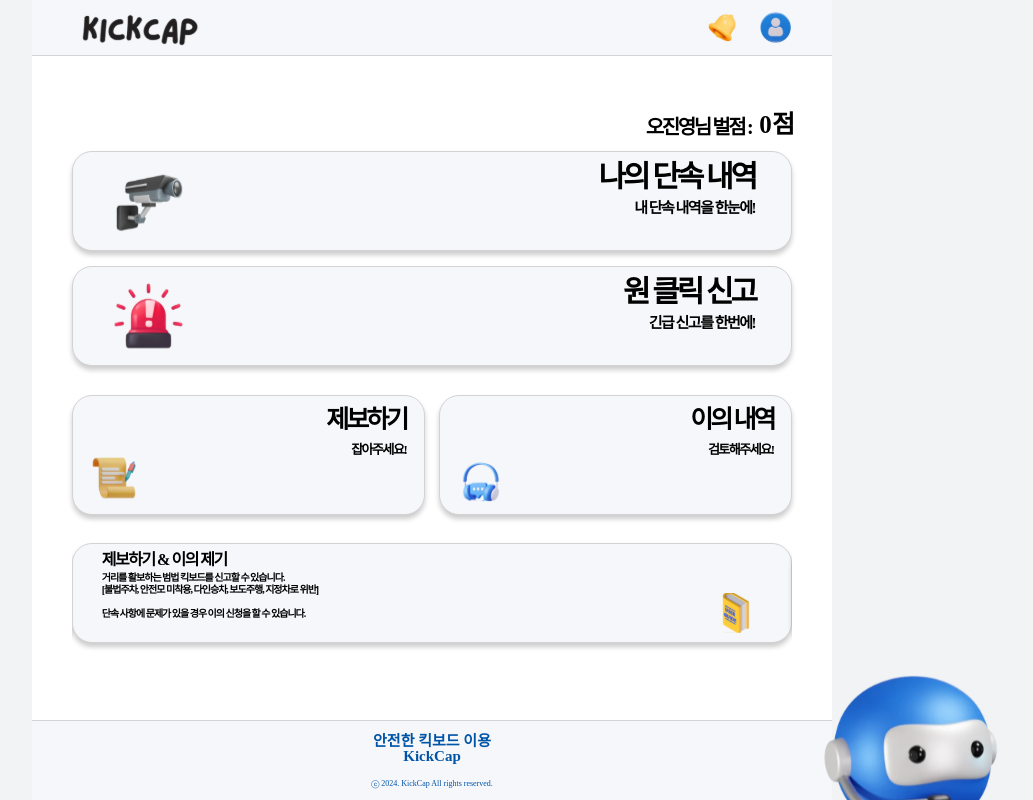
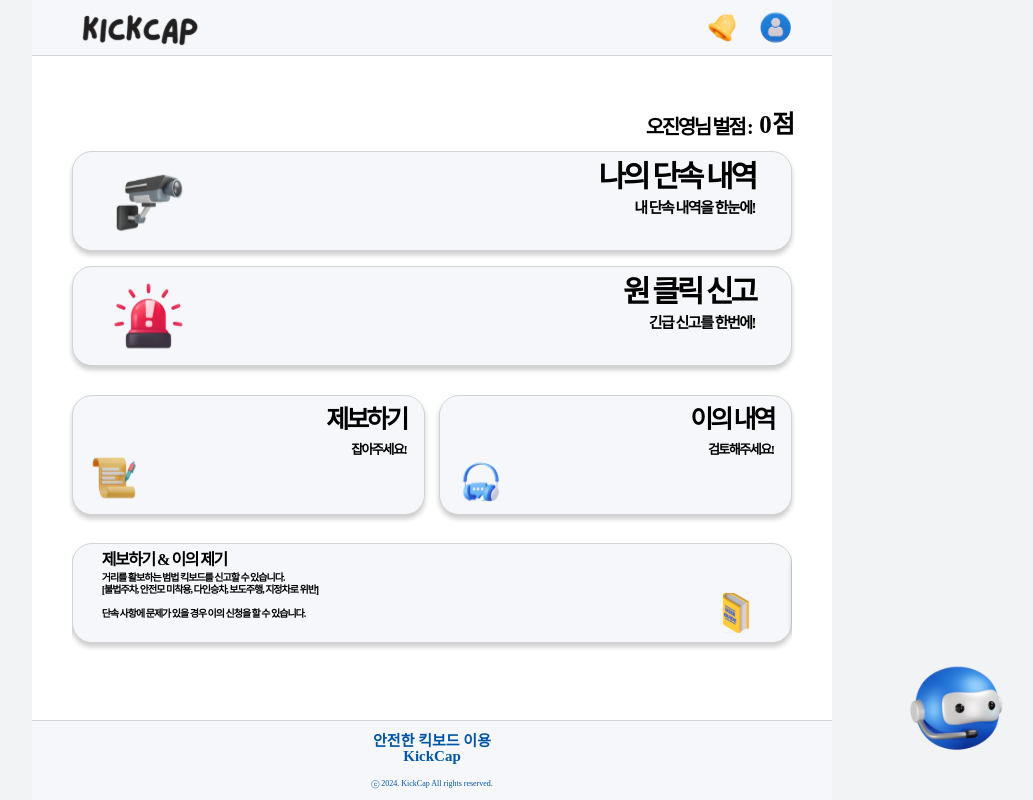
Before and after one commit to KickCap-Project/kickcap-main, a React (Create React App) app in the folder kickcap/: page / in a window 1280 px wide. Shown: the whole page, without its empty margins (208-1241 px from the left). Built offline with nearby package versions, Linux system fonts and the light colour scheme; a web font is replaced by a local one.

Commit message:
fix: 화면 크기에 따른 chatbot 버튼 조정

```diff
--- a/kickcap/src/pages/MainPage.jsx
+++ b/kickcap/src/pages/MainPage.jsx
@@ -49,6 +49,16 @@ const s = {
     top: 82%;
     right: 5%;
     width: 15%;
+
+    @media (min-width: 768px) {
+      width: 10%; /* 태블릿 화면에서 아이콘 크기 조정 */
+      bottom: 10%; /* 아이콘이 Footer에 겹치지 않도록 위치 조정 */
+    }
+
+    @media (min-width: 1024px) {
+      width: 8%; /* 큰 화면에서는 더 작은 크기로 */
+      bottom: 15%; /* 더 넉넉한 공간 확보 */
+    }
   `,
 };
 
@@ -76,8 +86,6 @@ const MainPage = () => {
 
         <Carousel />
         <s.ChatbotButton src={ChatbotBtn} />
-        {/* <img src={ChatbotBtn} alt="chatbotbutton" style={{ width: '100px' }} />
-        </s.ChatbotButton> */}
       </s.MainArea>
 
       <Footer />
```
